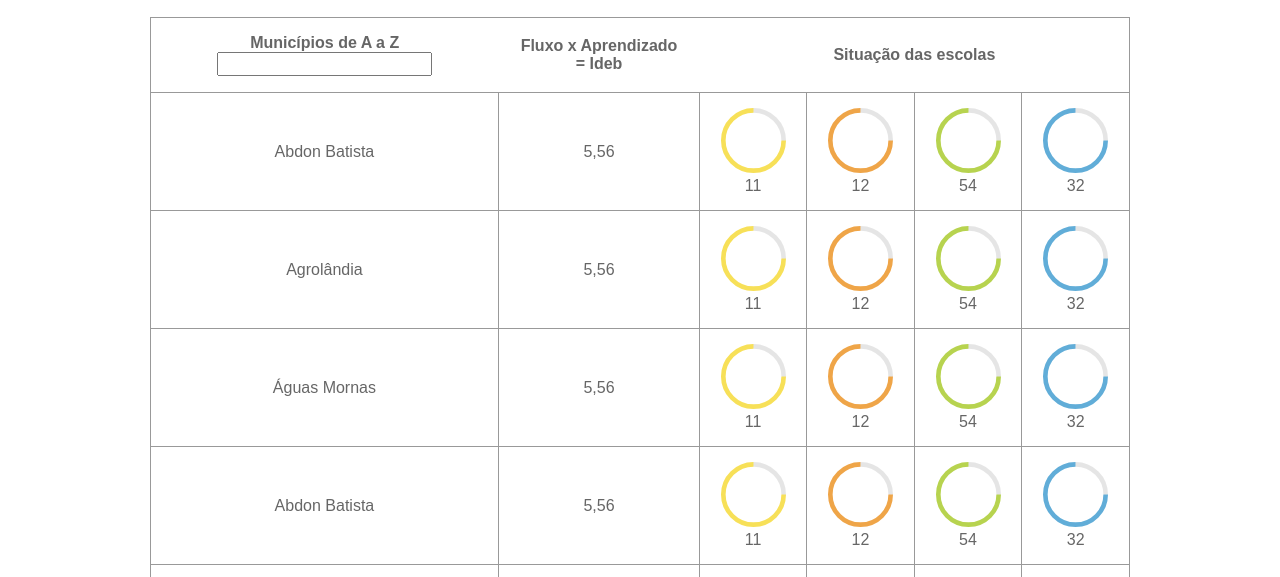
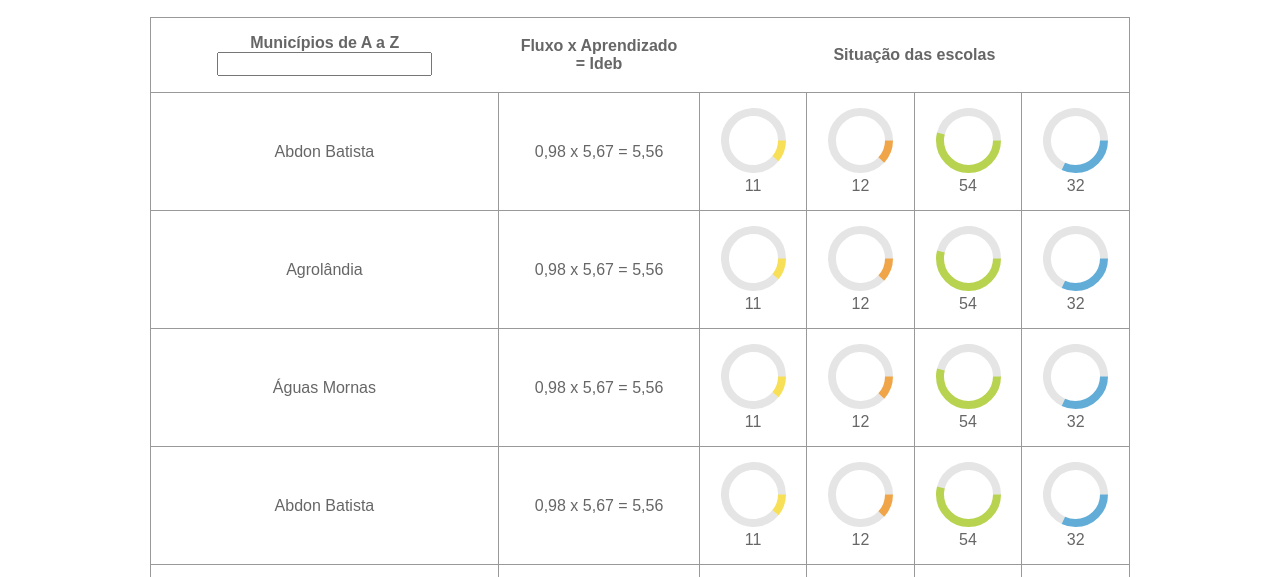
Before and after one commit to matheuslc/desafio-meritt-2, a website: page index.html in a window 1280 px wide. Shown: the part 165-742 px from the top of the page. Drawn offline with nearby package versions, Linux system fonts and the light colour scheme; files that its build step writes are made by us from their sources.

Commit message:
Automatize radial progress

```diff
--- a/css/less/ideb.less
+++ b/css/less/ideb.less
@@ -122,4 +122,10 @@
     display: inline-block;
   }
 
+  // Utility class
+
+  .mobile-hidden {
+    display: none;
+  }
+
 }
--- a/js/main.js
+++ b/js/main.js
@@ -28,24 +28,24 @@
 
         html += "<tr class='ideb-city'>" +
               "<td class='city-name' colspan='4'>" + val.name + "</td>" +
-              "<td class='flow-calc' colspan='2'>" + APP.removeComma(value.toFixed(2)) + "</td>"+
+              "<td class='flow-calc' colspan='2'>" + val.flow + " x " + val.learn + " = " + APP.removeComma(value.toFixed(2)) + "</td>"+
               "<td class='average'>"+
-                "<div class='circle-one'>" +
+                "<div class='circle-one' data-value="+ val.alert * 0.01 +">" +
                   val.alert +
                 "</div>" +
                "</td>" +
               "<td class='average'>"+
-                "<div class='circle-two'>" +
+                "<div class='circle-two' data-value="+ val.atention * 0.01 +">" +
                  val.atention +
                  "</div>" +
               "</td>" +
               "<td class='average'>"+
-                "<div class='circle-three'>" +
+                "<div class='circle-three' data-value="+ val.improve * 0.01 +">" +
                  val.improve +"</td>" +
                 "</div>" +
               "</td>" +
               "<td class='average'>"+
-                "<div class='circle-four'>" +
+                "<div class='circle-four' data-value="+ val.keep * 0.01 +">" +
                   val.keep +
                 "</div>" +
               "</td>" +
@@ -103,6 +103,50 @@
      return parseFloat(Iflow) * parseFloat(Ilearn);
    }
 
+   /* Wrapper radial progress
+   */
+   APP.progress = function() {
+    $('.circle-one').circleProgress({
+        value: $('.circle-one').attr('data-value'),
+        size: 65,
+        startAngle: 0,
+        thickness: 8,
+        fill: {
+            color: "#f7e058"
+        }
+    });
+
+    $('.circle-two').circleProgress({
+        value: $('.circle-two').attr('data-value'),
+        size: 65,
+        startAngle: 0,
+        thickness: 8,
+        fill: {
+            color: "#efa548"
+        }
+    });
+
+    $('.circle-three').circleProgress({
+        value: $('.circle-three').attr('data-value'),
+        size: 65,
+        startAngle: 0,
+        thickness: 8,
+        fill: {
+            color: "#b7d34f"
+        }
+    });
+
+    $('.circle-four').circleProgress({
+        value: $('.circle-four').attr('data-value'),
+        size: 65,
+        startAngle: 0,
+        thickness: 8,
+        fill: {
+            color: "#61add8"
+        }
+    });
+   }
+
    /* Average between the two given parameters
    * @param flow {string} Flow value
    * @param learn (string) Lean value
@@ -130,24 +174,24 @@
 
             html += "<tr class='ideb-city'>" +
               "<td class='city-name' colspan='4'>" + val.name + "</td>" +
-              "<td class='flow-calc' colspan='2'>" + APP.removeComma(value.toFixed(2)) + "</td>"+
+              "<td class='flow-calc' colspan='2'>" + val.flow + " x " + val.learn + " = " + APP.removeComma(value.toFixed(2)) + "</td>"+
               "<td class='average'>"+
-                "<div class='circle-one'>" +
+                "<div class='circle-one' data-value="+ val.alert * 0.01 +">" +
                   val.alert +
                 "</div>" +
                "</td>" +
               "<td class='average'>"+
-                "<div class='circle-two'>" +
+                "<div class='circle-two' data-value="+ val.atention * 0.01 +">" +
                  val.atention +
                  "</div>" +
               "</td>" +
               "<td class='average'>"+
-                "<div class='circle-three'>" +
+                "<div class='circle-three' data-value="+ val.improve * 0.01 +">" +
                  val.improve +"</td>" +
                 "</div>" +
               "</td>" +
               "<td class='average'>"+
-                "<div class='circle-four'>" +
+                "<div class='circle-four' data-value="+ val.keep * 0.01 +">" +
                   val.keep +
                 "</div>" +
               "</td>" +
@@ -163,6 +207,7 @@
 
       // Insert data into the table
       $('.ideb-tbody').html(html);
+      APP.progress();
 
     });
 
@@ -177,41 +222,7 @@
 
   APP.init(function() {
 
-    $('.circle-one').circleProgress({
-        value: 0.75,
-        size: 65,
-        startAngle: 0,
-        fill: {
-            color: "#f7e058"
-        }
-    });
-
-    $('.circle-two').circleProgress({
-        value: 0.75,
-        size: 65,
-        startAngle: 0,
-        fill: {
-            color: "#efa548"
-        }
-    });
-
-    $('.circle-three').circleProgress({
-        value: 0.75,
-        size: 65,
-        startAngle: 0,
-        fill: {
-            color: "#b7d34f"
-        }
-    });
-
-    $('.circle-four').circleProgress({
-        value: 0.75,
-        size: 65,
-        startAngle: 0,
-        fill: {
-            color: "#61add8"
-        }
-    });
+    APP.progress();
 
   });
 
```
Also changed, not shown: js/main.min.js, 1 other file.
